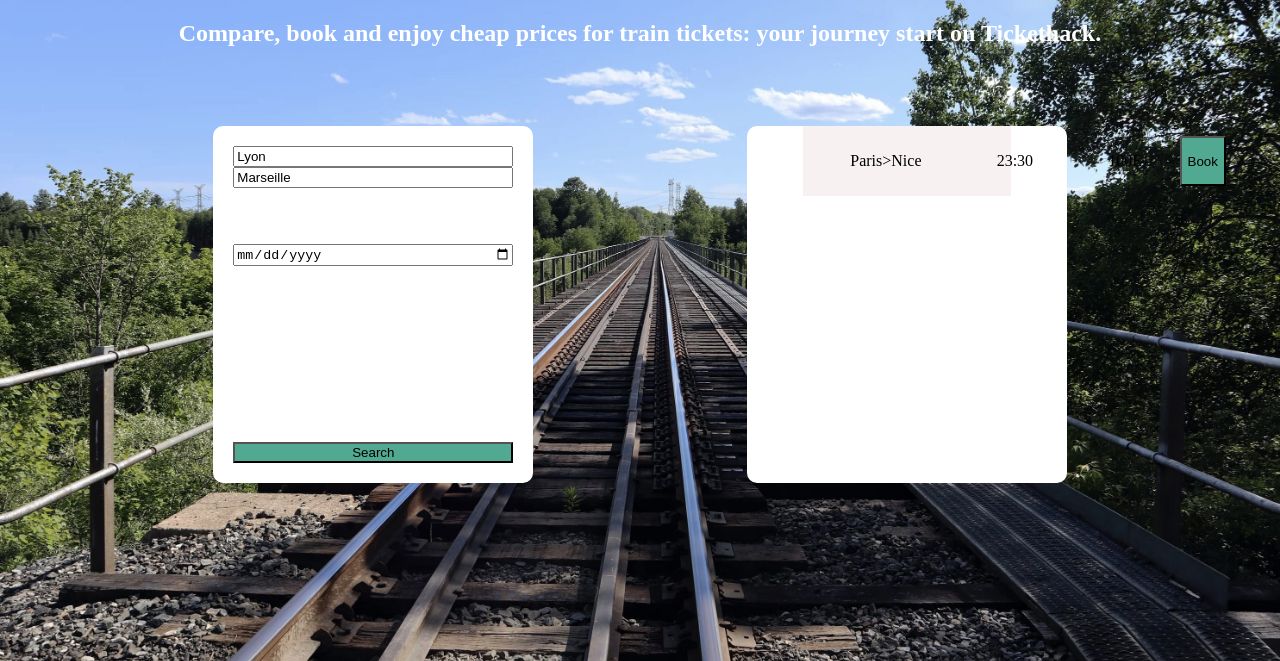
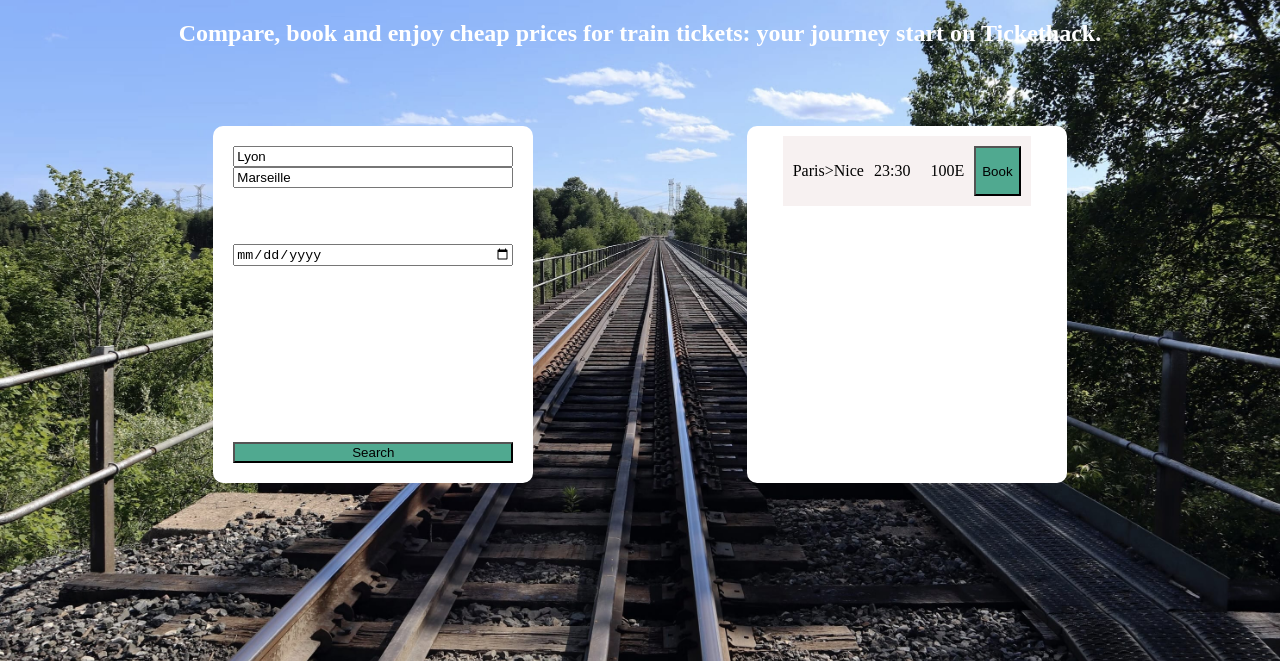
Before and after one commit to Retouched/tickethack-frontend, a website: page index.html in a window 1280 px wide. Shown: the part 139-800 px from the top of the page. Drawn offline with Linux system fonts and the light colour scheme.

Commit message:
Modification index.html et style.css afin de recentrer le tripResult

```diff
--- a/style.css
+++ b/style.css
@@ -54,7 +54,7 @@ body {
     display: flex;
     justify-content: center;
     align-items: start;
-
+    padding-top: 10px;
 }
 #logoContainer{
     display:flex;
@@ -78,8 +78,8 @@ body {
     display: flex;
     flex-direction: row;
     background-color: #f7f1f1;
-    justify-content: space-around;
     padding: 10px;
+    margin-bottom: 5px;
 }
 #addToCart{
     background-color:#50A990 ;
@@ -95,6 +95,7 @@ body {
 #tripResult{
     display: flex;
     flex-direction: column;
+    overflow: scroll;
 }
 #trainImg{
     height: 50%;
@@ -116,8 +117,7 @@ body {
 #containerCities{
     display: flex;
     flex-direction: row;
-    justify-content: space-around;
-    margin:0 20%;
+
 }
 #departureSearched{
     align-self: center;
@@ -127,12 +127,12 @@ body {
 }
 #departureHour{
     align-self:center;
-    margin:0 20%;
+    margin: 10px;
 
 }
 #tripPrice{
     align-self: center;
-    margin:0 20%;
+    margin: 10px;
 
 }
 h1{
```
